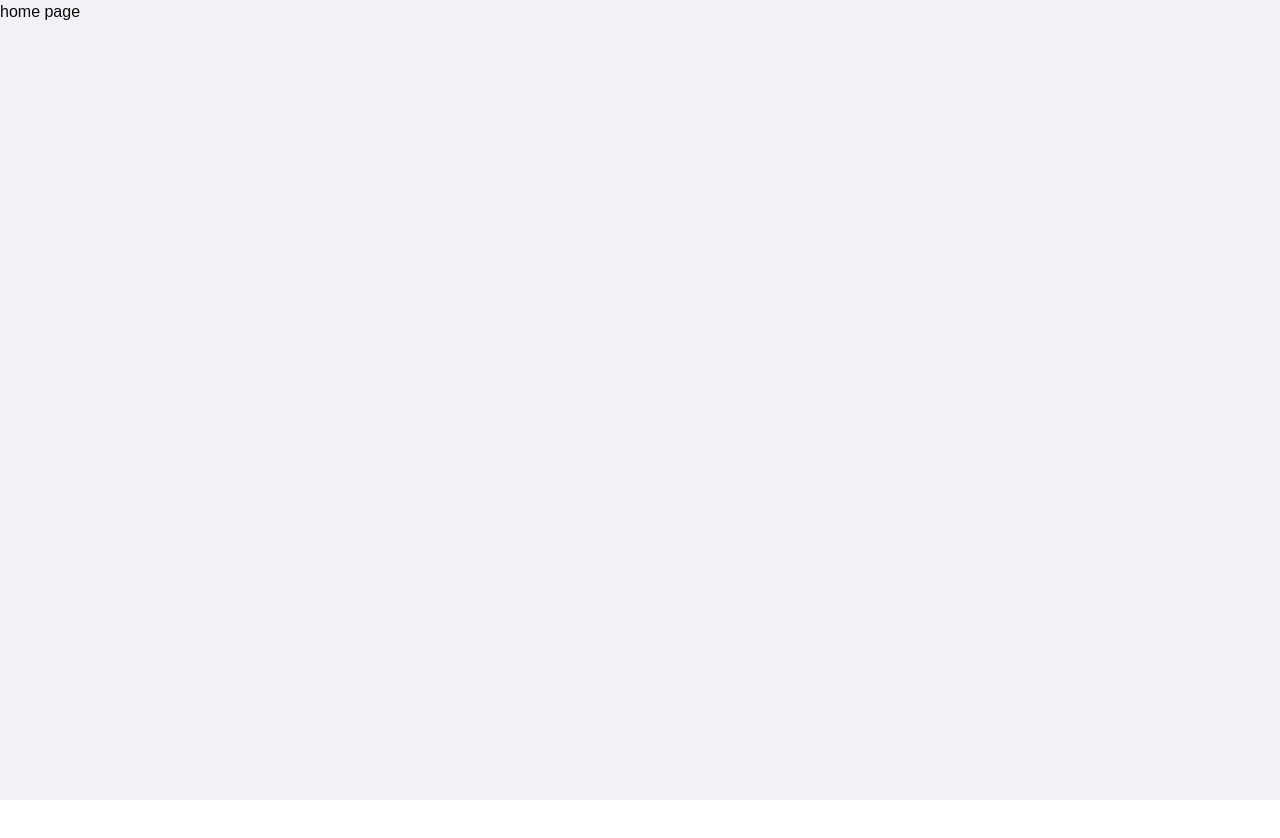
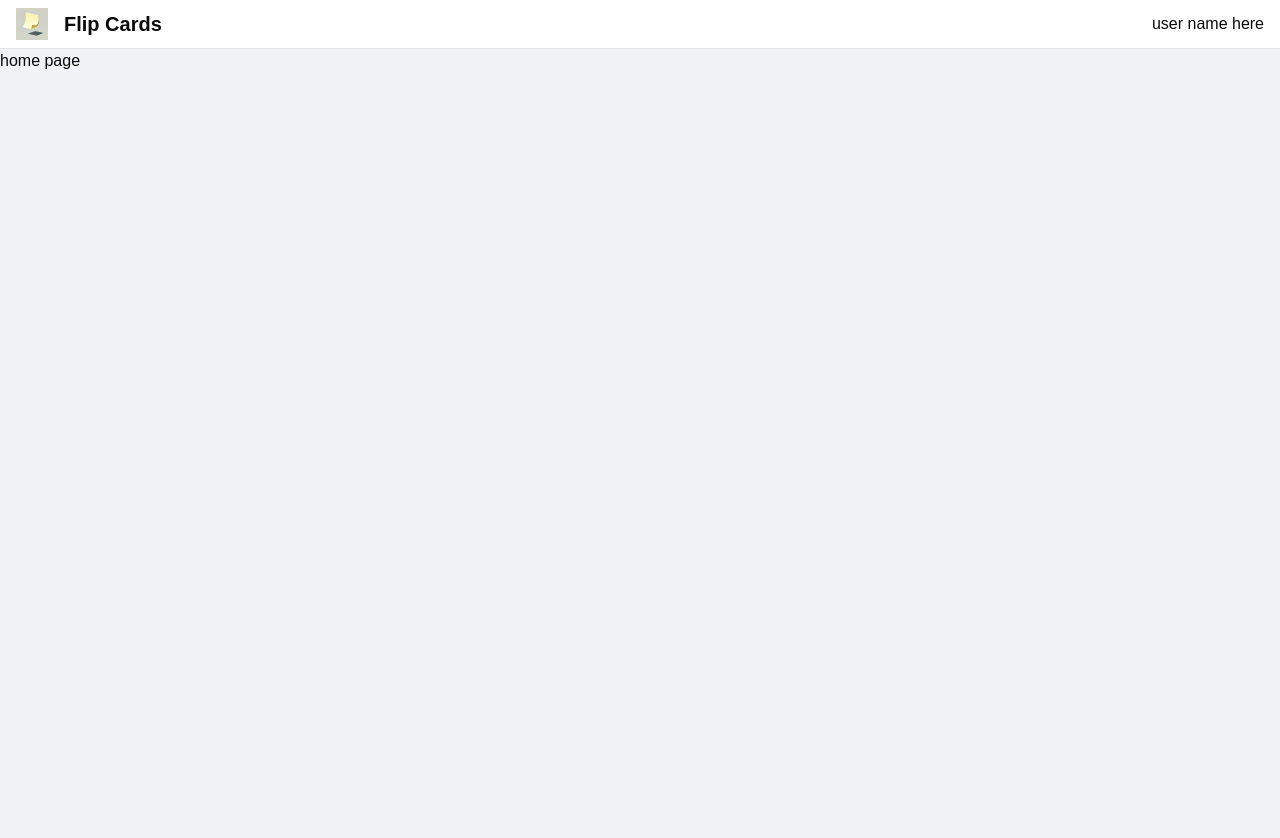
Before and after one commit to lauigi/flip-cards, a Next.js app: page / in a window 1280 px wide. Shown: the top 838 px of the page. Before the commit the page ends 800 px from the top, so only its background shows below. Built offline with nearby package versions, Linux system fonts and the light colour scheme.

Commit message:
feat: add TitleBar component with Logo and Title, and implement button component

```diff
--- /dev/null
+++ b/app/components/title-bar/Logo.tsx
@@ -0,0 +1,13 @@
+import { FC } from 'react';
+import Link from 'next/link';
+import Image from 'next/image';
+
+const Logo: FC = () => {
+  return (
+    <Link href="/" className="flex items-center">
+      <Image src="/logo.webp" alt="Logo" width={32} height={32} className="w-8 h-8" />
+    </Link>
+  );
+};
+
+export default Logo;
--- /dev/null
+++ b/app/components/title-bar/Title.tsx
@@ -0,0 +1,17 @@
+'use client';
+
+import { FC } from 'react';
+import Link from 'next/link';
+import { useParams } from 'next/navigation';
+
+const Title: FC = () => {
+  const params = useParams();
+
+  return (
+    <Link href={params?.id ? `/topic/${params.id}` : '/'} className="text-xl font-semibold hover:text-blue-600">
+      Flip Cards
+    </Link>
+  );
+};
+
+export default Title;
--- /dev/null
+++ b/app/components/title-bar/index.tsx
@@ -0,0 +1,19 @@
+'use client';
+
+import { FC } from 'react';
+import Logo from './Logo';
+import Title from './Title';
+
+const TitleBar: FC = () => {
+  return (
+    <header className="flex items-center justify-between px-4 py-2 bg-white border-b z-50">
+      <div className="flex items-center gap-4">
+        <Logo />
+        <Title />
+      </div>
+      <div>user name here</div>
+    </header>
+  );
+};
+
+export default TitleBar;
--- /dev/null
+++ b/app/components/ui/button.tsx
@@ -0,0 +1,47 @@
+import * as React from 'react';
+import { Slot } from '@radix-ui/react-slot';
+import { cva, type VariantProps } from 'class-variance-authority';
+
+import { cn } from '@/lib/utils';
+
+const buttonVariants = cva(
+  'inline-flex items-center justify-center gap-2 whitespace-nowrap rounded-md text-sm font-medium transition-colors focus-visible:outline-none focus-visible:ring-1 focus-visible:ring-ring disabled:pointer-events-none disabled:opacity-50 [&_svg]:pointer-events-none [&_svg]:size-4 [&_svg]:shrink-0',
+  {
+    variants: {
+      variant: {
+        default: 'bg-primary text-primary-foreground shadow hover:bg-primary/90',
+        destructive: 'bg-destructive text-destructive-foreground shadow-sm hover:bg-destructive/90',
+        outline: 'border border-input bg-background shadow-sm hover:bg-accent hover:text-accent-foreground',
+        secondary: 'bg-secondary text-secondary-foreground shadow-sm hover:bg-secondary/80',
+        ghost: 'hover:bg-accent hover:text-accent-foreground',
+        link: 'text-primary underline-offset-4 hover:underline',
+      },
+      size: {
+        default: 'h-9 px-4 py-2',
+        sm: 'h-8 rounded-md px-3 text-xs',
+        lg: 'h-10 rounded-md px-8',
+        icon: 'h-9 w-9',
+      },
+    },
+    defaultVariants: {
+      variant: 'default',
+      size: 'default',
+    },
+  },
+);
+
+export interface ButtonProps
+  extends React.ButtonHTMLAttributes<HTMLButtonElement>,
+    VariantProps<typeof buttonVariants> {
+  asChild?: boolean;
+}
+
+const Button = React.forwardRef<HTMLButtonElement, ButtonProps>(
+  ({ className, variant, size, asChild = false, ...props }, ref) => {
+    const Comp = asChild ? Slot : 'button';
+    return <Comp className={cn(buttonVariants({ variant, size, className }))} ref={ref} {...props} />;
+  },
+);
+Button.displayName = 'Button';
+
+export { Button, buttonVariants };
--- a/app/layout.tsx
+++ b/app/layout.tsx
@@ -1,5 +1,6 @@
 import type { Metadata } from 'next';
 import './globals.css';
+import TitleBar from './components/title-bar';
 
 export const metadata: Metadata = {
   title: 'Flip Cards',
@@ -13,7 +14,10 @@
 }>) {
   return (
     <html lang="en">
-      <body className="antialiased">{children}</body>
+      <body className="antialiased">
+        <TitleBar />
+        <main className="flex-1">{children}</main>
+      </body>
     </html>
   );
 }
--- a/package.json
+++ b/package.json
@@ -11,6 +11,7 @@
     "init-db": "ts-node app/scripts/init-db.ts"
   },
   "dependencies": {
+    "@radix-ui/react-slot": "^1.1.0",
     "class-variance-authority": "^0.7.1",
     "clsx": "^2.1.1",
     "dotenv": "^16.4.5",
```
Also changed, not shown: 1 other file (tests, documents, lock files or other folders).
